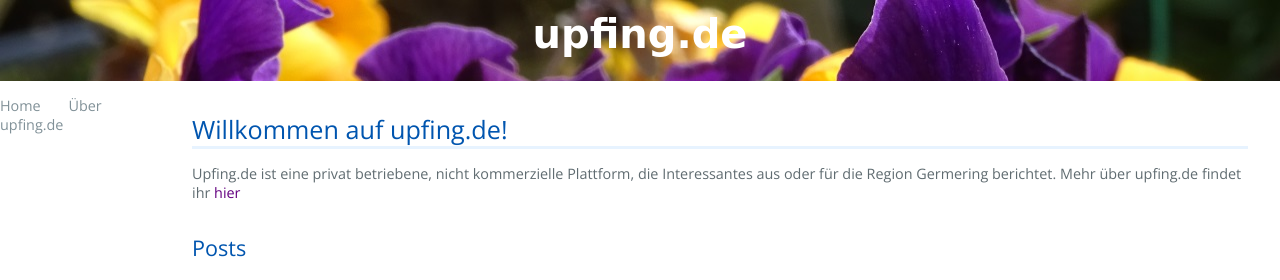
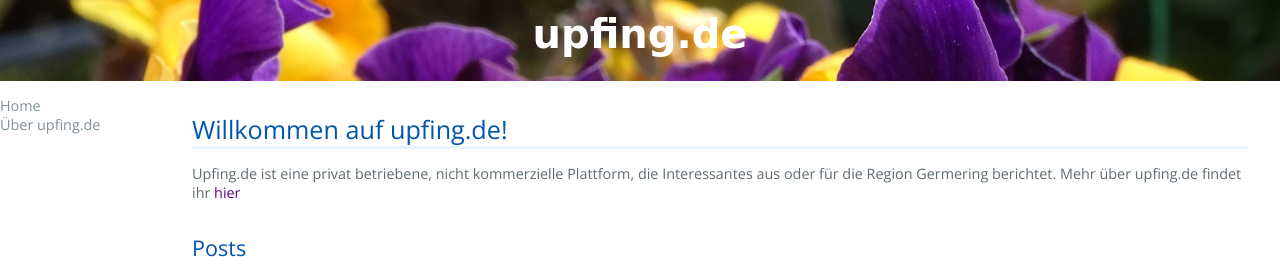
Before and after one commit to croedel/upfing, a Jekyll site: the page built from README.md, in a window 1280 px wide. Shown: the top 280 px of the page. Built offline with Jekyll 4.4.1, drawn with Linux system fonts in a browser that asks for light colours; our own code applies the rules of GitHub Pages for plain Markdown files; the repository's description, which GitHub fills in, is left out.

Commit message:
Update default.html

```diff
--- a/_layouts/default.html
+++ b/_layouts/default.html
@@ -16,7 +16,7 @@
 
     <!-- Navigation -->
     <nav id="navigation" class="clearfix">
-    <a href="{{ site.github.url }}" class="menu-links">Home</a>
+    <a href="{{ site.github.url }}" class="menu-links">Home</a> <br>
     <a href="{{ site.github.url }}/about" class="menu-links">Über upfing.de</a>
     </nav>
 
```
